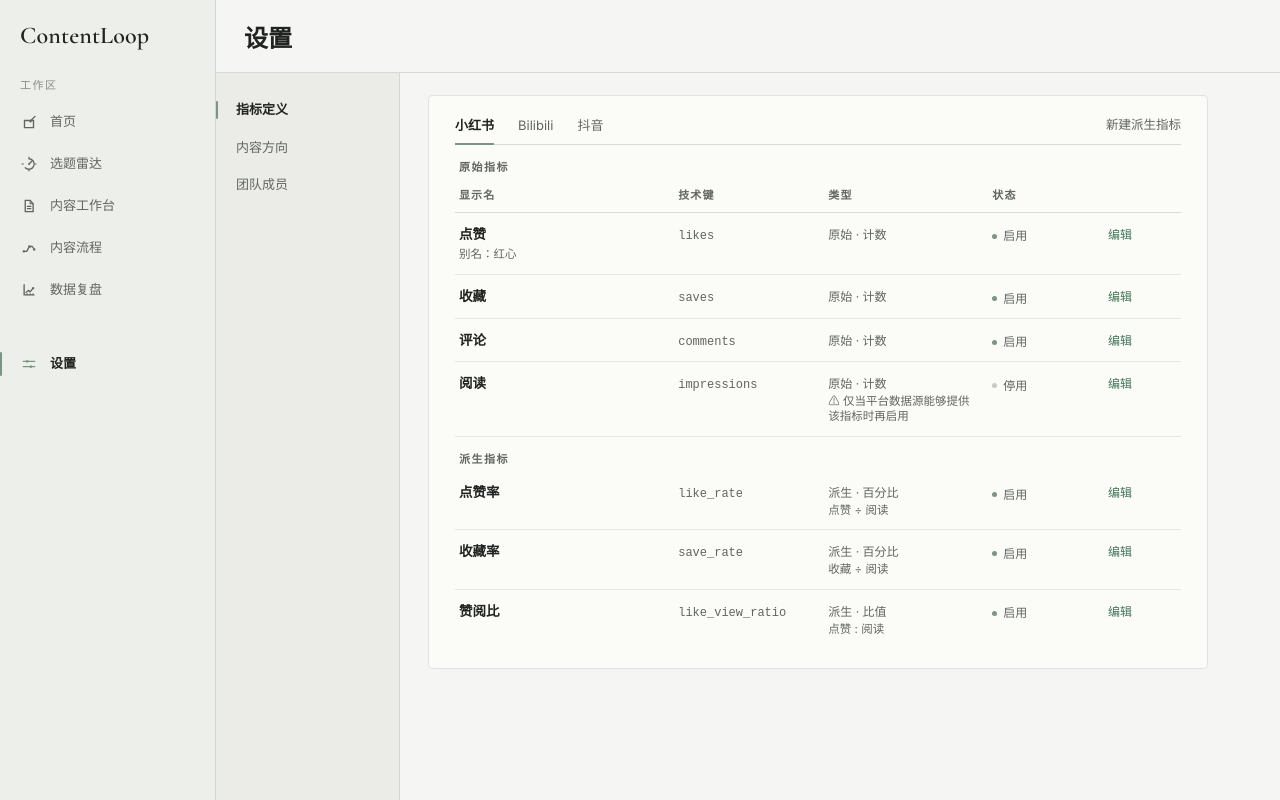
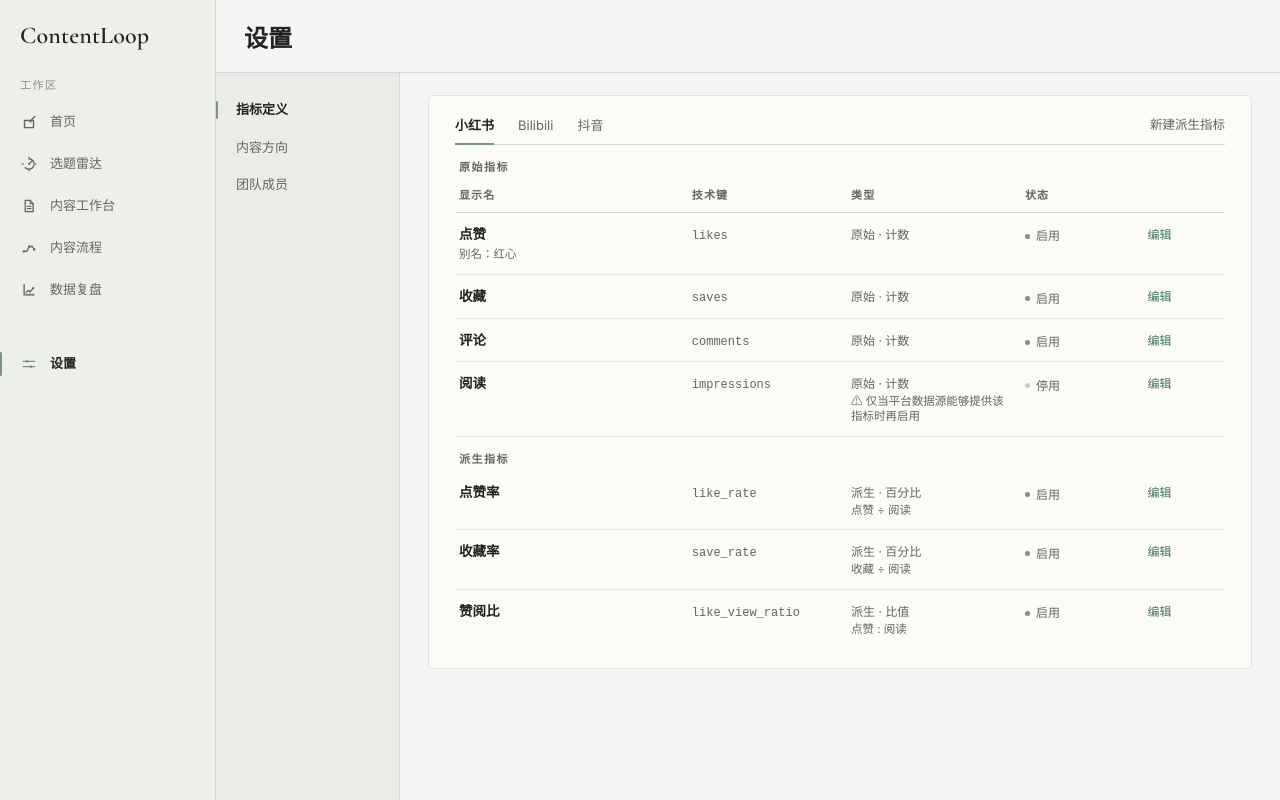
Before and after one commit to halexzd686-cloud/contentloop, a Next.js app: page /dev/m7-prototype/settings in a window 1280 px wide. Built offline with nearby package versions, Linux system fonts and the light colour scheme.

Commit message:
fix(m7): settings ledger — fill workspace width (no artificial cap); structure carries the ledger feel

```diff
--- a/app/dev/m7-prototype/_components/settings-proto.tsx
+++ b/app/dev/m7-prototype/_components/settings-proto.tsx
@@ -48,7 +48,7 @@ const MEMBERS: [string, string][] = [
 function Ledger() {
   return (
     <div
-      className="max-w-[780px] rounded-[5px] px-[26px] py-5"
+      className="rounded-[5px] px-[26px] py-5"
       style={{ background: "#FBFBF8", border: "1px solid rgba(200,201,203,0.5)" }}
     >
       <div className="flex gap-6" style={{ borderBottom: "1px solid rgba(200,201,203,0.65)" }}>
@@ -168,7 +168,7 @@ export function SettingsProto() {
 
             {section === "内容方向" && (
               <div
-                className="max-w-[780px] rounded-[5px] px-[26px] py-5"
+                className="rounded-[5px] px-[26px] py-5"
                 style={{ background: "#FBFBF8", border: "1px solid rgba(200,201,203,0.5)" }}
               >
                 {PILLARS.map(([n, d], i) => (
@@ -182,7 +182,7 @@ export function SettingsProto() {
 
             {section === "团队成员" && (
               <div
-                className="max-w-[780px] rounded-[5px] px-[26px] py-5"
+                className="rounded-[5px] px-[26px] py-5"
                 style={{ background: "#FBFBF8", border: "1px solid rgba(200,201,203,0.5)" }}
               >
                 {MEMBERS.map(([n, r], i) => (
```
